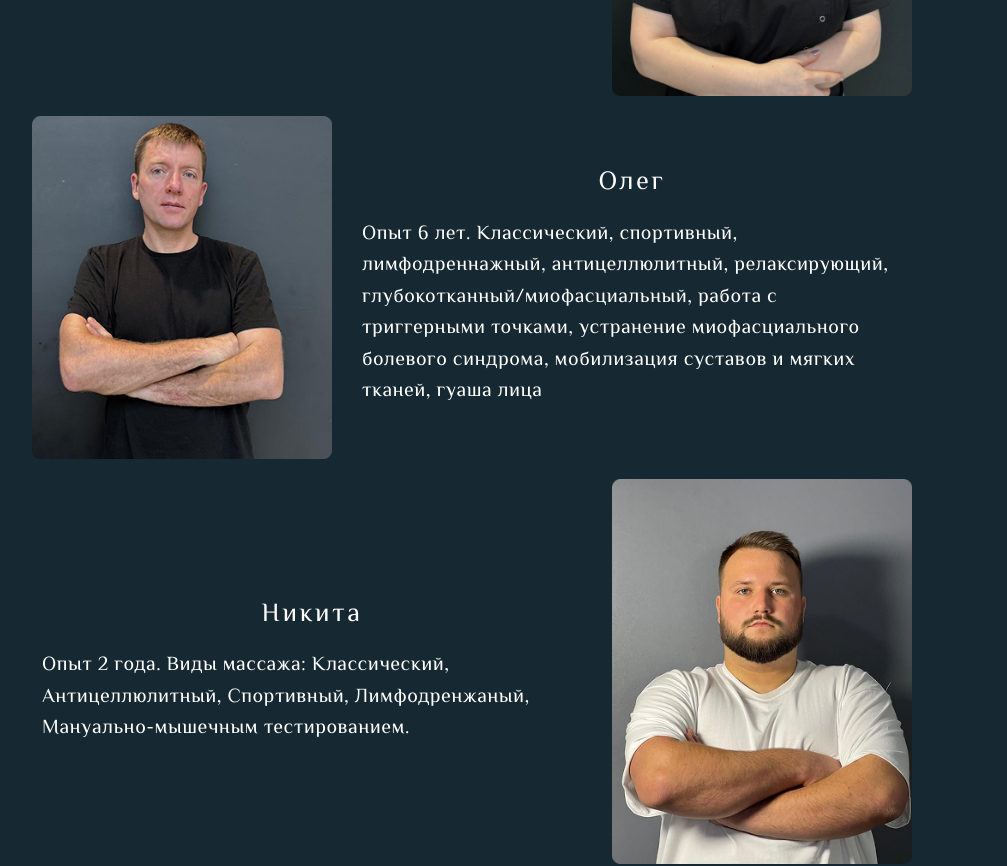
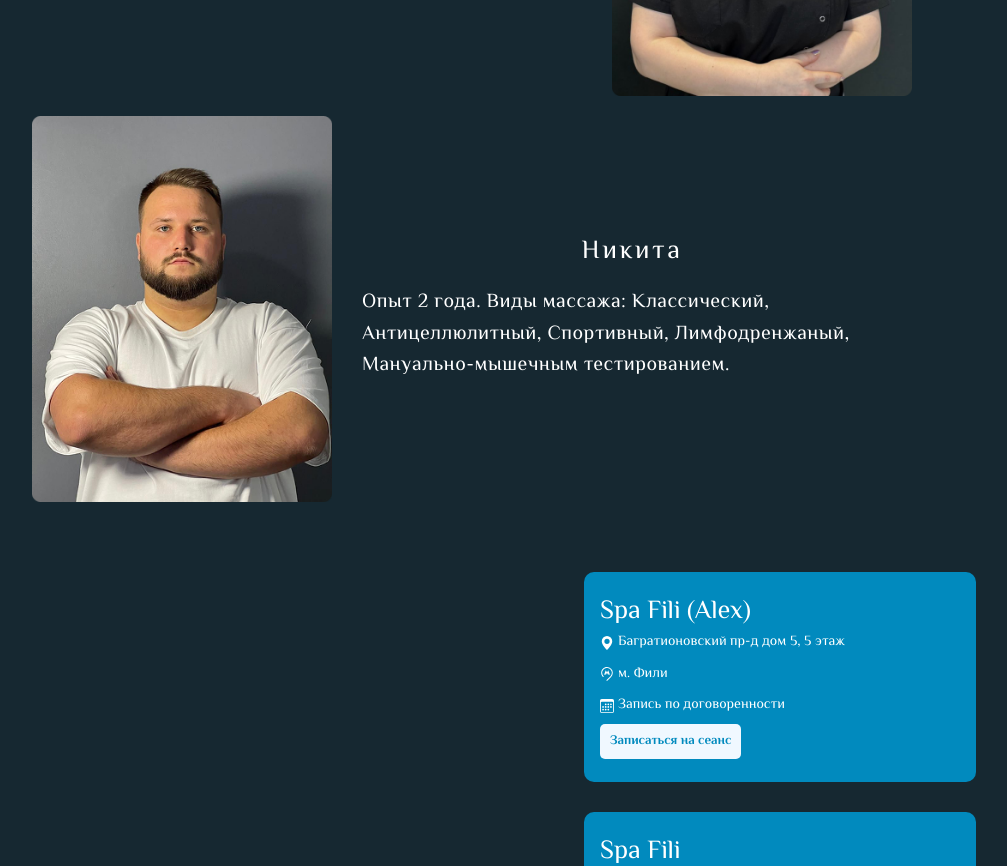
Before and after one commit to DmitryKalashnikov91/spa-fili, a Next.js app: page / in a window 1280 px wide. Shown: the part 3854-4720 px from the top of the page, without its empty margins (168-1175 px from the left). Built offline with nearby package versions, Linux system fonts and the light colour scheme.

Commit message:
delete Oleg

```diff
--- a/src/components/reviews/slider/SlideButtons.jsx
+++ b/src/components/reviews/slider/SlideButtons.jsx
@@ -4,7 +4,7 @@ const SlideButtons = () => {
 	const swiper = useSwiper()
 	return (
 		<div>
-			<button onClick={() => swiper.slidePrev()}>{'<'}prev</button>
+			.<button onClick={() => swiper.slidePrev()}>{'<'}prev</button>
 			<button onClick={() => swiper.slideNext()}>{'>'}next</button>
 		</div>
 	)
--- a/src/components/specialists/SpecJson.js
+++ b/src/components/specialists/SpecJson.js
@@ -2,7 +2,6 @@ import { nanoid } from 'nanoid'
 import konst from './assets/konst.png'
 import Mariya from './assets/mary.png'
 import Nikita from './assets/nikita.png'
-import Oleg from './assets/Oleg2.png'
 import Olga from './assets/olga.png'
 
 export const SpecJSON = [
@@ -28,13 +27,7 @@ export const SpecJSON = [
 		content:
 			'Мария - врач, ортопед-травматолог, остеопат, реабилитолог. Стаж работы 12 лет. Ортопед-травматолог 7 лет, остеопат, реабилитолог 7 лет.',
 	},
-	{
-		id: nanoid(6),
-		name: 'Олег',
-		urlImg: Oleg,
-		content:
-			'Опыт 6 лет. Классический, спортивный, лимфодреннажный, антицеллюлитный, релаксирующий, глубокотканный/миофасциальный, работа с триггерными точками, устранение миофасциального болевого синдрома, мобилизация суставов и мягких тканей, гуаша лица',
-	},
+
 	{
 		id: nanoid(6),
 		name: 'Никита',
```
Also changed, not shown: src/components/specialists/assets/Oleg2.png (deleted).
